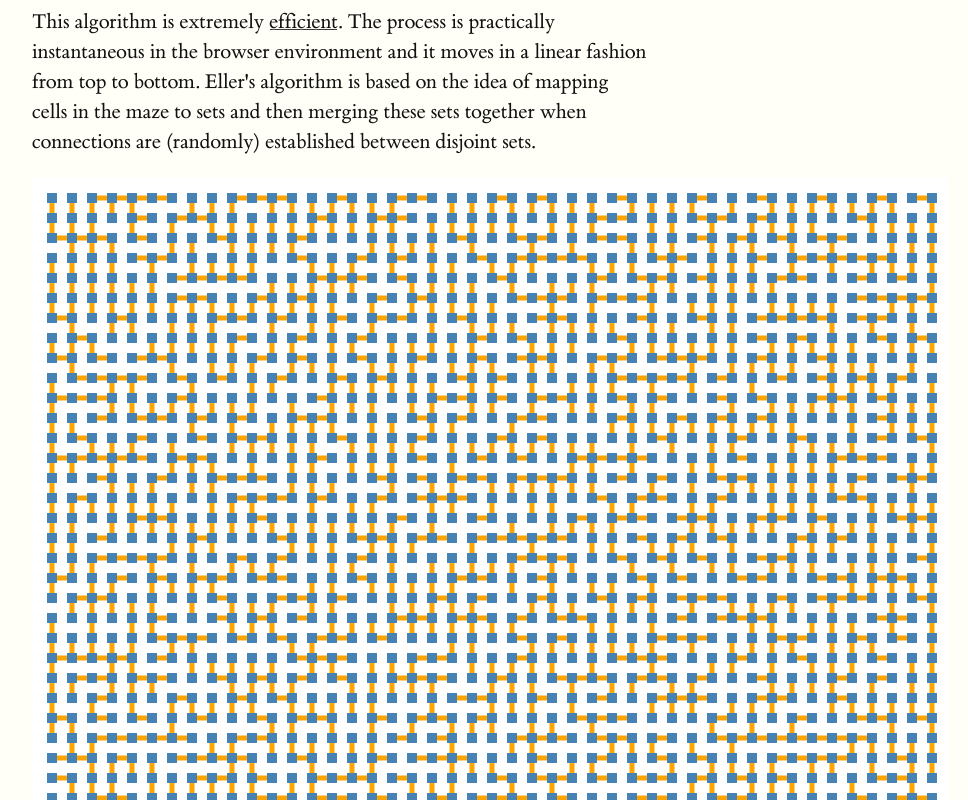
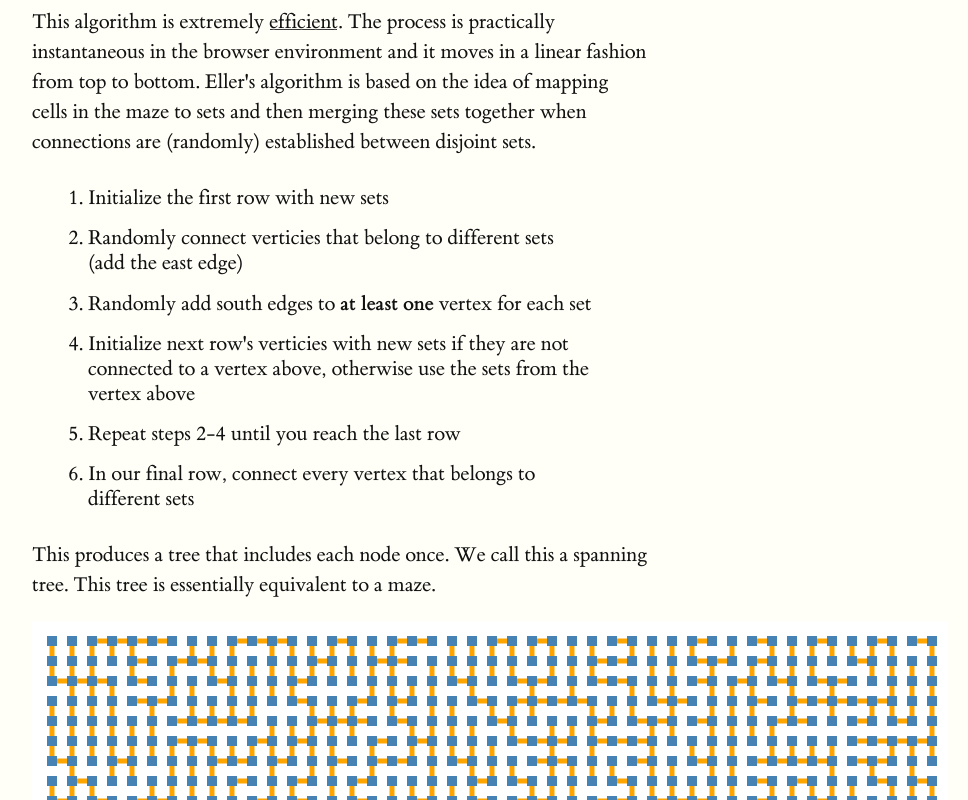
Before and after one commit to dsiah/dsiah.github.io, a plain HTML site: page mazegen.html in a window 1280 px wide. Shown: the part 2601-3401 px from the top of the page, without its empty margins (128-1096 px from the left). Drawn offline with Linux system fonts and the light colour scheme.

Commit message:
more exp

```diff
--- a/mazegen.html
+++ b/mazegen.html
@@ -21,7 +21,7 @@
 		Before we discuss the algorithm, let's take a step back and discuss methods for encoding mazes. If there is one thing you take away from this discussion, it is that <b>mazes are graphs</b> and while you may interpret graphs as the cartesian plane, graphs are more generally a "bunch of dots" and "lines between the dots".
 		<span class="marginnote" style="margin-top: 10;">
 			<img src="https://upload.wikimedia.org/wikipedia/commons/thumb/5/59/2D_Cartesian_Coordinates.svg/376px-2D_Cartesian_Coordinates.svg.png">
-			<b>Pictured</b>: the Cartesian plane, or coordinate system. The space where we project visual representations of 2 (or less) dimension curves as well as our irrational hatred of calculus.
+			<b>Pictured</b>: the Cartesian plane, or coordinate system. The space where we project visual representations of curves, lines, and shapes in 2 (or less) dimensions, as well as our irrational hatred of calculus.
 		</span>
 		These dots and lines are more formally called <b>vertices</b> and <b>edges</b>. In this paticular case these mazes are trees (graphs with no loops) and therefore:
 		<blockquote> Mazes &#65515; Trees &#65515; Graphs. </blockquote>
@@ -54,10 +54,22 @@
 		<li>Add: <pre>location = x + offset</pre></li>
 	</ol>
 
-
 	<h3>Eller's Algorithm</h3>
 	<p>
 		This algorithm is extremely <a href="https://en.wikipedia.org/wiki/Big_O_notation" target="_blank">efficient</a>. The process is practically instantaneous in the browser environment and it moves in  a linear fashion from top to bottom. Eller's algorithm is based on the idea of mapping cells in the maze to sets and then merging these sets together when connections are (randomly) established between disjoint sets.
+	</p>
+
+	<ol>
+		<li>Initialize the first row with new sets</li>
+		<li>Randomly connect verticies that belong to different sets (add the east edge)</li>
+		<li>Randomly add south edges to <b>at least one</b> vertex for each set</li>
+		<li>Initialize next row's verticies with new sets if they are not connected to a vertex above, otherwise use the sets from the vertex above</li>
+		<li>Repeat steps 2-4 until you reach the last row</li>
+		<li>In our final row, connect every vertex that belongs to different sets</li>
+	</ol>
+
+	<p>
+		This produces a tree that includes each node once. We call this a spanning tree. This tree is essentially equivalent to a maze.
 	</p>
 	<figure>
 		<canvas id="eller-graph" width="916" height="916" style="background-color: white;"></canvas>
```
